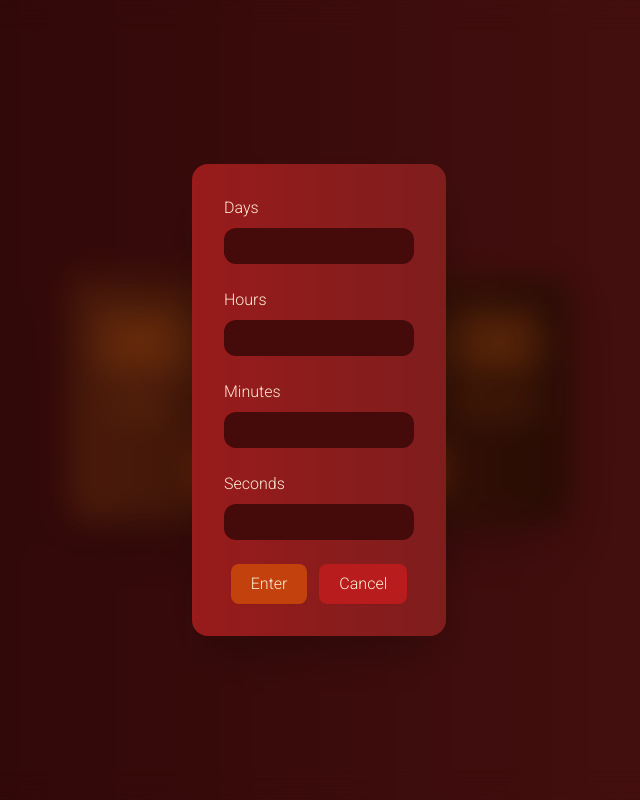
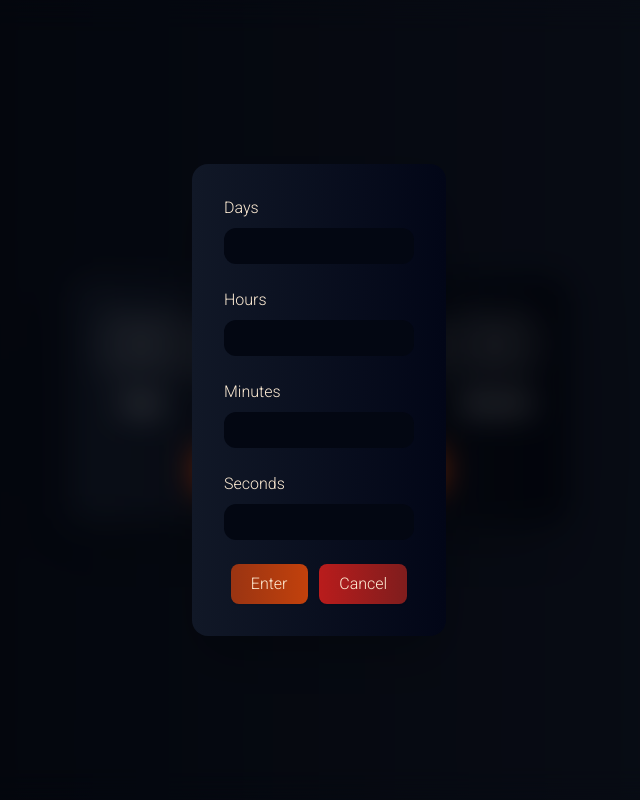
Before and after one commit to Ridwan-Lawal/Countdown-timer, a website: page index.html in a window 1280 px wide. Both pictures are taken after a click on the button "Timing". Shown: the whole page, without its empty margins (321-961 px from the left). Drawn offline with nearby package versions, Linux system fonts and the light colour scheme.

Commit message:
final commit

```diff
--- a/index.html
+++ b/index.html
@@ -9,7 +9,7 @@
     <link rel="preconnect" href="https://fonts.googleapis.com" />
     <link rel="preconnect" href="https://fonts.gstatic.com" crossorigin />
     <link
-      href="https://fonts.googleapis.com/css2?family=Roboto:wght@300&display=swap"
+      href="https://fonts.googleapis.com/css2?family=Roboto:wght@100;300&display=swap"
       rel="stylesheet"
     />
 
@@ -20,32 +20,32 @@
     />
   </head>
   <body
-    class="bg-gradient-to-r from-red-950 to-red-900 flex justify-center items-center h-screen relative font-robo font-thin"
+    class="bg-gradient-to-r from-gray-950 to-gray-900 flex justify-center items-center h-screen relative font-robo font-extralight"
   >
     <div
-      class="containers rounded-2xl shadow-2xl bg-gradient-to-r from-orange-900 to-orange-950 max-w-lg space-y-8 py-8 px-5 md:py-8 md:px-8"
+      class="containers rounded-2xl shadow-2xl bg-gradient-to-r from-gray-900 to-gray-950 max-w-lg space-y-8 py-8 px-5 md:py-8 md:px-8"
     >
       <div
-        class="timer-block text-orange-500 text-5xl md:text-7xl font-bold flex gap-1 md:gap-3"
+        class="timer-block text-white text-6xl md:text-7xl font-bold flex gap-1 md:gap-3"
       >
         <section class="gap-2 flex flex-col items-center">
-          <p class="day">00</p>
-          <p class="text-xl">Days</p>
+          <p class="day font-thin">00</p>
+          <p class="text-lg">Days</p>
         </section>
         :
         <section class="gap-2 flex flex-col items-center">
-          <p class="hour">00</p>
-          <p class="text-xl">Hours</p>
+          <p class="hour font-thin">00</p>
+          <p class="text-lg">Hours</p>
         </section>
         :
         <section class="gap-2 flex flex-col items-center">
-          <p class="min">00</p>
-          <p class="text-xl">Minutes</p>
+          <p class="min font-thin">00</p>
+          <p class="text-lg">Minutes</p>
         </section>
         :
         <section class="gap-2 flex flex-col items-center">
-          <p class="sec">00</p>
-          <p class="text-xl">Seconds</p>
+          <p class="sec font-thin">00</p>
+          <p class="text-lg">Seconds</p>
         </section>
       </div>
 
@@ -53,30 +53,33 @@
       <div>
         <section class="flex justify-center gap-10">
           <button
-            class="reset-btn border-none bg-gradient-to-r from-orange-700 to-red-800 shadow-md shadow-orange-950"
+            class="reset-btn font-light border-none bg-gradient-to-r from-orange-700 to-red-800 shadow-md shadow-orange-950"
           >
             Reset
           </button>
           <div>
             <button
-              class="hidden start-btn bg-gradient-to-r from-green-950 to-green-900"
+              class="hidden font-light start-btn bg-gradient-to-r from-green-950 to-green-900"
             >
               Start
             </button>
 
             <button
-              class="hidden stop-btn bg-gradient-to-r from-red-950 to-red-900"
+              class="hidden font-light stop-btn bg-gradient-to-r from-red-950 to-red-900"
             >
               Pause
             </button>
             <button
-              class="hidden resume-btn bg-gradient-to-r from-sky-400 to-sky-300"
+              class="hidden font-light resume-btn bg-gradient-to-r from-sky-700 to-sky-500"
             >
               Resume
             </button>
           </div>
           <div>
-            <button type="submit" class="bg-orange-700 btn-timing">
+            <button
+              type="submit"
+              class="bg-gradient-to-l from-orange-700 to-orange-800 btn-timing"
+            >
               Timing
             </button>
           </div>
@@ -90,14 +93,14 @@
     >
       <form
         action=""
-        class="space-y-6 rounded-2xl transtion-all bg-gradient-to-r from-red-800 to-red-900 max-w-xs shadow-2xl mx-auto opacity-100 py-8 px-8"
+        class="space-y-6 rounded-2xl transtion-all bg-gradient-to-r from-gray-900 to-slate-950 max-w-xs shadow-2xl mx-auto opacity-100 py-8 px-8"
       >
         <!-- days -->
         <div class="space-y-2">
           <label for="days" class="text-orange-100 font-medium">Days</label>
           <input
             type="number"
-            class="days rounded-xl block focus:outline-0 text-sm font-medium text-orange-50 bg-red-950 py-2 px-4"
+            class="days rounded-xl block focus:outline-0 text-sm font-medium text-orange-50 bg-gray-950 py-2 px-4"
             name="days"
           />
         </div>
@@ -107,7 +110,7 @@
           <label for="days" class="text-orange-100 font-medium">Hours</label>
           <input
             type="number"
-            class="hours rounded-xl block focus:outline-0 text-sm font-medium text-orange-50 bg-red-950 py-2 px-4"
+            class="hours rounded-xl block focus:outline-0 text-sm font-medium text-orange-50 bg-gray-950 py-2 px-4"
             name="hours"
           />
         </div>
@@ -117,7 +120,7 @@
           <label for="days" class="text-orange-100 font-medium">Minutes</label>
           <input
             type="number"
-            class="minutes rounded-xl block focus:outline-0 text-sm font-medium text-orange-50 bg-red-950 py-2 px-4"
+            class="minutes rounded-xl block focus:outline-0 text-sm font-medium text-orange-50 bg-gray-950 py-2 px-4"
             name="minutes"
           />
         </div>
@@ -127,7 +130,7 @@
           <label for="days" class="text-orange-100 font-medium">Seconds</label>
           <input
             type="number"
-            class="seconds rounded-xl block focus:outline-0 text-sm font-medium text-orange-50 bg-red-950 py-2 px-4"
+            class="seconds rounded-xl block focus:outline-0 text-sm font-medium text-orange-50 bg-gray-950 py-2 px-4"
             name="seconds"
           />
         </div>
@@ -135,11 +138,14 @@
         <div class="text-center space-x-2">
           <button
             type="submit"
-            class="bg-orange-700 btn-timer-submit shadow-sm"
+            class="bg-gradient-to-l from-orange-700 to-orange-800 btn-timer-submit shadow-sm"
           >
             Enter
           </button>
-          <button type="submit" class="bg-red-700 btn-cancel shadow-sm">
+          <button
+            type="submit"
+            class="bg-gradient-to-r from-red-700 to-red-900 btn-cancel shadow-sm"
+          >
             Cancel
           </button>
         </div>
```
Also changed, not shown: dist/output.css.
